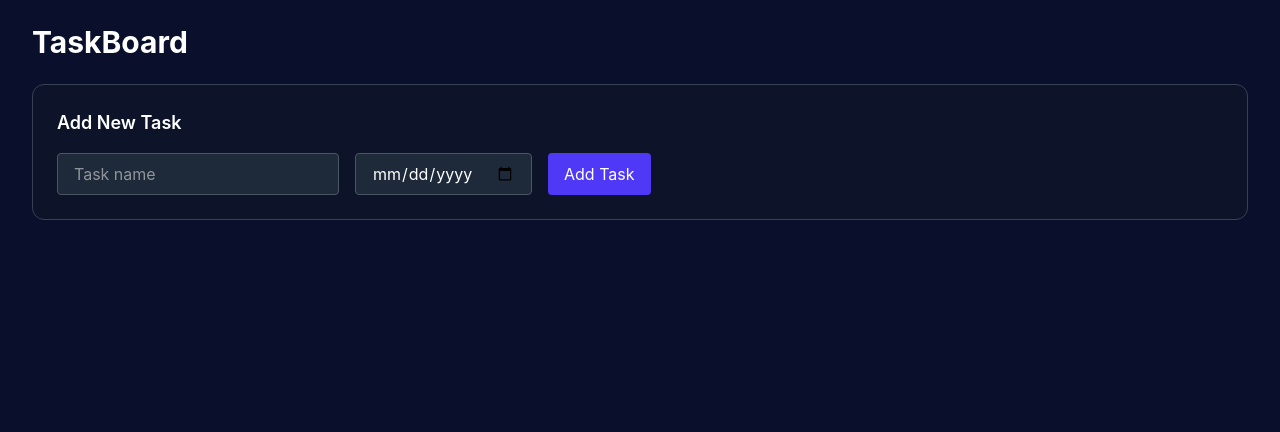
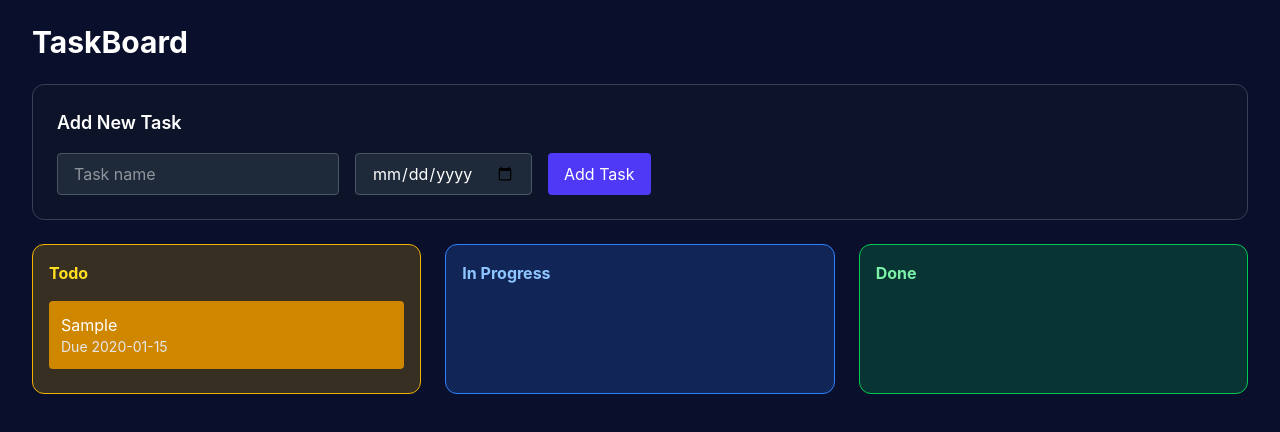
Before and after one commit to kajolsinghme/Doora, a React (Vite) app in the folder client/: page / in a window 1280 px wide. Both pictures are taken after typing "Sample", "2020-01-15" into the empty fields and a click on the button "Add Task". Shown: the top 432 px of the page. Built offline with nearby package versions, Linux system fonts and the light colour scheme.

Commit message:
feat: build task board with status-based columns

```diff
--- a/client/src/App.jsx
+++ b/client/src/App.jsx
@@ -1,5 +1,5 @@
 import { useState } from "react";
-import { useDispatch } from "react-redux";
+import { useDispatch, useSelector } from "react-redux";
 import { addTask } from "./features/tasks/taskSlice";
 
 export default function App() {
@@ -7,6 +7,8 @@ export default function App() {
     name: "",
     dueDate: "",
   });
+
+  const tasks = useSelector((state) => state.tasks.items);
 
   const dispatch = useDispatch();
 
@@ -36,7 +38,8 @@ export default function App() {
     <main className="bg-[#0a0f2c] min-h-screen px-8 py-6">
       <h1 className="text-white text-3xl mb-6 font-bold">TaskBoard</h1>
 
-      <section className="p-6 rounded-xl border border-gray-700 bg-gray-900/60">
+      {/* Add Task Form */}
+      <section className="p-6 rounded-xl border border-gray-700 bg-gray-900/60 mb-6">
         <h2 className="text-lg mb-4 text-white font-semibold">
           Add New Task
         </h2>
@@ -67,6 +70,60 @@ export default function App() {
           </button>
         </div>
       </section>
+
+      {/* Task Board */}
+      <section className="flex gap-6">
+        {/* Todo */}
+        <div className="flex-1 bg-yellow-500/20 border border-yellow-500 rounded-xl p-4">
+          <h3 className="text-yellow-300 font-bold mb-4">Todo</h3>
+
+          {tasks
+            .filter((t) => t.status === "todo")
+            .map((task) => (
+              <div
+                key={task.id}
+                className="bg-yellow-600 p-3 rounded mb-2 text-white"
+              >
+                <h4>{task.name}</h4>
+                <p className="text-sm text-gray-200">Due {task.dueDate}</p>
+              </div>
+            ))}
+        </div>
+
+        {/* In Progress */}
+        <div className="flex-1 bg-blue-500/20 border border-blue-500 rounded-xl p-4">
+          <h3 className="text-blue-300 font-bold mb-4">In Progress</h3>
+
+          {tasks
+            .filter((t) => t.status === "in-progress")
+            .map((task) => (
+              <div
+                key={task.id}
+                className="bg-blue-700 p-3 rounded mb-2 text-white"
+              >
+                <h4>{task.name}</h4>
+                <p className="text-sm text-gray-200">Due {task.dueDate}</p>
+              </div>
+            ))}
+        </div>
+
+        {/* Done */}
+        <div className="flex-1 bg-green-500/20 border border-green-500 rounded-xl p-4">
+          <h3 className="text-green-300 font-bold mb-4">Done</h3>
+
+          {tasks
+            .filter((t) => t.status === "done")
+            .map((task) => (
+              <div
+                key={task.id}
+                className="bg-green-700 p-3 rounded mb-2 text-white"
+              >
+                <h4>{task.name}</h4>
+                <p className="text-sm text-gray-200">Due {task.dueDate}</p>
+              </div>
+            ))}
+        </div>
+      </section>
     </main>
   );
 }
```
